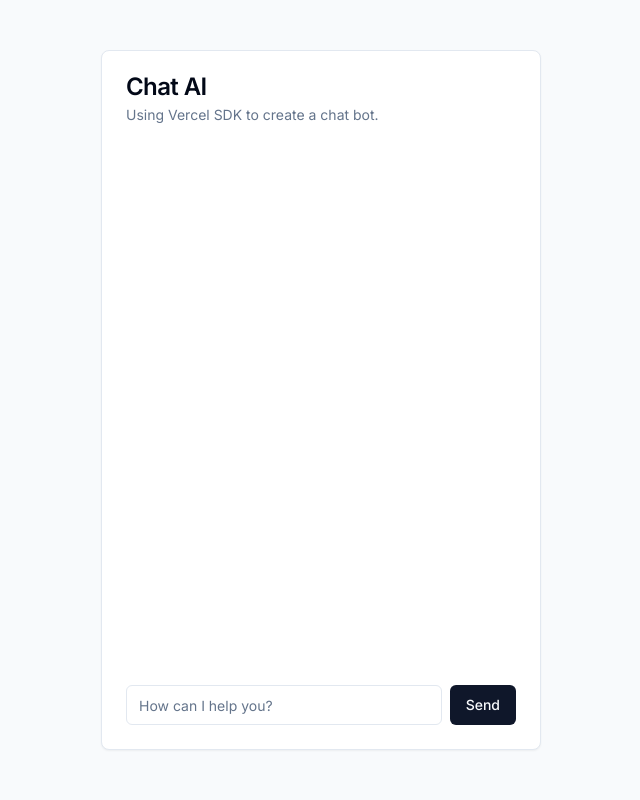
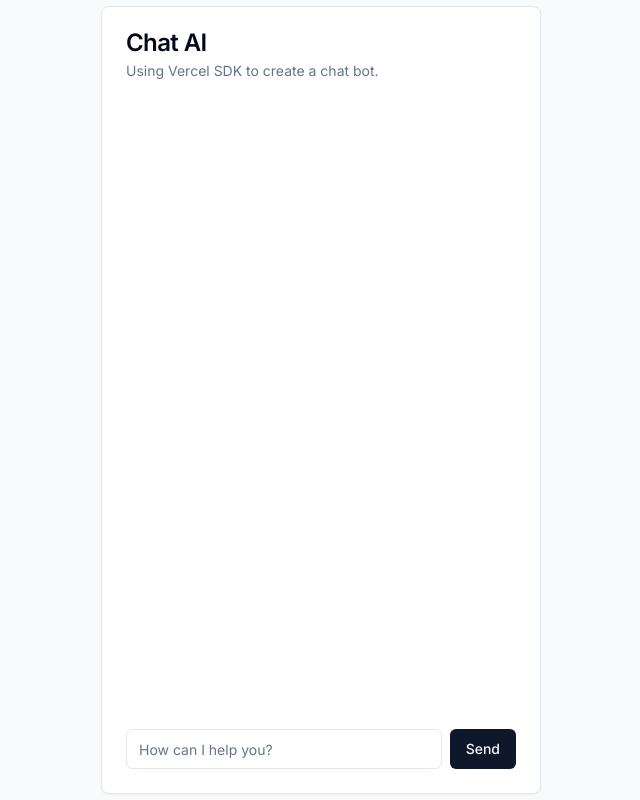
Before and after one commit to timoteostifft/chat-ai_next, a Next.js app: page / in a window 1280 px wide. Shown: the whole page, without its empty margins (319-959 px from the left). Built offline with nearby package versions, Linux system fonts and the light colour scheme.

Commit message:
style: add scroll area component

```diff
--- a/package.json
+++ b/package.json
@@ -10,6 +10,7 @@
   },
   "dependencies": {
     "@radix-ui/react-avatar": "^1.0.3",
+    "@radix-ui/react-scroll-area": "^1.0.4",
     "@radix-ui/react-slot": "^1.0.2",
     "@types/node": "20.5.0",
     "@types/react": "18.2.20",
--- a/src/components/Chat.tsx
+++ b/src/components/Chat.tsx
@@ -5,6 +5,7 @@
 import { Button } from "../components/ui/button";
 import { Card, CardContent, CardDescription, CardFooter, CardHeader, CardTitle } from "../components/ui/card";
 import { Input } from "../components/ui/input";
+import { ScrollArea } from "./ui/scroll-area";
 
 export default function Chat() {
   const { messages, input, handleInputChange, handleSubmit } = useChat({
@@ -12,15 +13,16 @@
   })
 
   return (
-    <Card className="w-[440px] h-[700px] grid grid-rows-[min-content_1fr_min-content]">
+    <Card className="w-[440px]">
         <CardHeader>
           <CardTitle>Chat AI</CardTitle>
           <CardDescription>Using Vercel SDK to create a chat bot.</CardDescription>
         </CardHeader>
-        <CardContent className="space-y-4">
+        <CardContent>
+          <ScrollArea className="h-[600px] w-full pr-4">
             { messages.map(message => {
               return (
-              <div key={message.id} className="flex gap-3 text-slate-600 text-sm">
+                <div key={message.id} className="flex gap-3 text-slate-600 text-sm mb-4">
                   { message.role === 'user' && (
                     <Avatar>
                       <AvatarFallback>TS</AvatarFallback>
@@ -43,9 +45,8 @@
                 </p>
               </div>
               )
-          }) }
-
-
+            })}
+          </ScrollArea>
         </CardContent>
         <CardFooter>
           <form className="w-full flex gap-2" onSubmit={handleSubmit}>
--- /dev/null
+++ b/src/components/ui/scroll-area.tsx
@@ -0,0 +1,48 @@
+"use client"
+
+import * as React from "react"
+import * as ScrollAreaPrimitive from "@radix-ui/react-scroll-area"
+
+import { cn } from "@/lib/utils"
+
+const ScrollArea = React.forwardRef<
+  React.ElementRef<typeof ScrollAreaPrimitive.Root>,
+  React.ComponentPropsWithoutRef<typeof ScrollAreaPrimitive.Root>
+>(({ className, children, ...props }, ref) => (
+  <ScrollAreaPrimitive.Root
+    ref={ref}
+    className={cn("relative overflow-hidden", className)}
+    {...props}
+  >
+    <ScrollAreaPrimitive.Viewport className="h-full w-full rounded-[inherit]">
+      {children}
+    </ScrollAreaPrimitive.Viewport>
+    <ScrollBar />
+    <ScrollAreaPrimitive.Corner />
+  </ScrollAreaPrimitive.Root>
+))
+ScrollArea.displayName = ScrollAreaPrimitive.Root.displayName
+
+const ScrollBar = React.forwardRef<
+  React.ElementRef<typeof ScrollAreaPrimitive.ScrollAreaScrollbar>,
+  React.ComponentPropsWithoutRef<typeof ScrollAreaPrimitive.ScrollAreaScrollbar>
+>(({ className, orientation = "vertical", ...props }, ref) => (
+  <ScrollAreaPrimitive.ScrollAreaScrollbar
+    ref={ref}
+    orientation={orientation}
+    className={cn(
+      "flex touch-none select-none transition-colors",
+      orientation === "vertical" &&
+        "h-full w-2.5 border-l border-l-transparent p-[1px]",
+      orientation === "horizontal" &&
+        "h-2.5 border-t border-t-transparent p-[1px]",
+      className
+    )}
+    {...props}
+  >
+    <ScrollAreaPrimitive.ScrollAreaThumb className="relative flex-1 rounded-full bg-border" />
+  </ScrollAreaPrimitive.ScrollAreaScrollbar>
+))
+ScrollBar.displayName = ScrollAreaPrimitive.ScrollAreaScrollbar.displayName
+
+export { ScrollArea, ScrollBar }
```
Also changed, not shown: 1 other file (tests, documents, lock files or other folders). Lines whose indentation alone changed are shown as unchanged.
